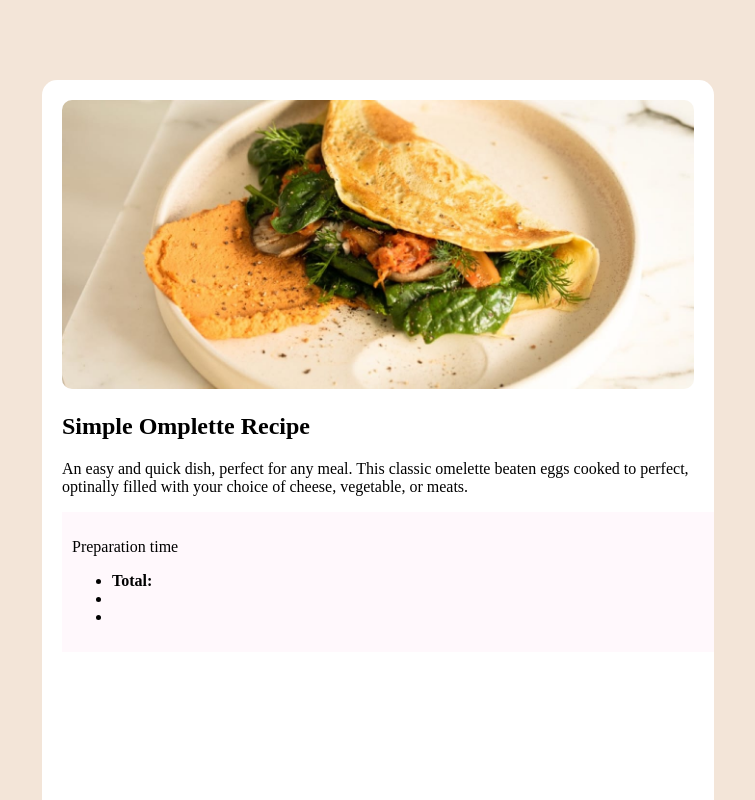
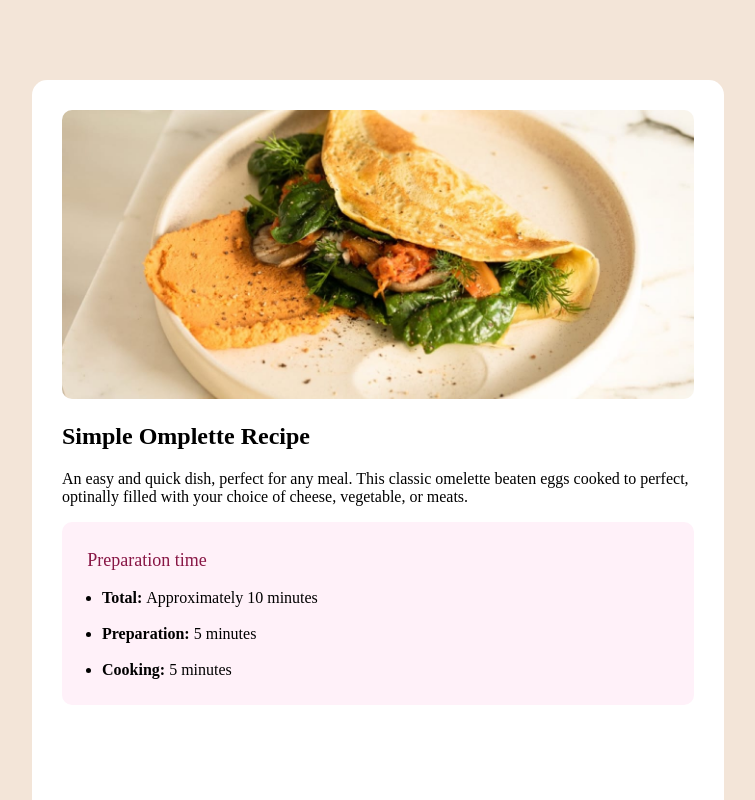
Before and after one commit to walidlatif/frontendmentor, a plain HTML site: page recipe-page-main/index.html in a window 1280 px wide. Shown: the top 800 px of the page, without its empty margins (262-1017 px from the left). Drawn offline with Linux system fonts and the light colour scheme.

Commit message:
Push Command

```diff
--- a/recipe-page-main/index.html
+++ b/recipe-page-main/index.html
@@ -26,11 +26,11 @@
     </article>
 
     <article class="preparation">
-      <p>Preparation time</p>
+      <p class="preparation-title">Preparation time</p>
       <ul>
-        <li><strong>Total: </strong></li>
-        <li></li>
-        <li></li>
+        <li><strong>Total: </strong>Approximately 10 minutes</li>
+        <br><li><strong>Preparation: </strong>5 minutes</li>
+        <br><li><strong>Cooking: </strong>5 minutes</li>
       </ul>
     </article>
 
--- a/recipe-page-main/style.css
+++ b/recipe-page-main/style.css
@@ -8,7 +8,7 @@ main{
     height: 1000px;
     margin: 80px auto 0px;
     border-radius: 15px;
-    padding: 20px;
+    padding: 30px;
 }
 
 .image-omelette img{
@@ -17,9 +17,16 @@ main{
     border-radius: 10px;
 }
 
+.preparation-title{
+    margin-left: 4%;
+    color: #881645;
+    font-size: large;
+}
+
 .preparation{
     width: 100%;
     height:auto;
-    padding: 10px;
-    background-color: #fff8fc;
+    padding: 10px 0px 10px;
+    background-color: #fff1f9;
+    border-radius: 10px;
 }
```
